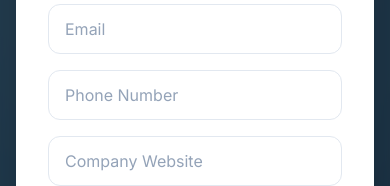
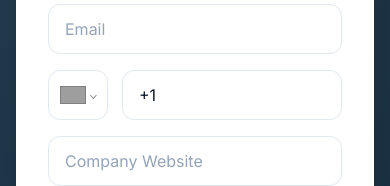
Before and after one commit to jonny-main/autoralabs_Landingpage, a Next.js app: page / in a window 390 px wide. Both pictures are taken after a click on the button "Claim Your Operational Audit". Shown: the part 6839-7025 px from the top of the page. Built offline with nearby package versions, Linux system fonts and the light colour scheme; grey boxes are pictures that could not be loaded.

Commit message:
phone number input compatible with multiple countries

```diff
--- a/components/CTAForm.tsx
+++ b/components/CTAForm.tsx
@@ -2,17 +2,19 @@
 
 import { useState } from 'react'
 import { ArrowRight, Clock, Shield, Zap, X, CheckCircle } from 'lucide-react'
+import PhoneInput from 'react-phone-number-input'
+import 'react-phone-number-input/style.css'
 
 export default function CTAForm() {
   const [isModalOpen, setIsModalOpen] = useState(false)
   const [isSubmitted, setIsSubmitted] = useState(false)
   const [isSubmitting, setIsSubmitting] = useState(false)
+  const [phone, setPhone] = useState<string>('')
   const [formData, setFormData] = useState({
     first_name: '',
     last_name: '',
     company_website: '',
     email: '',
-    phone: '',
   })
 
   const handleChange = (e: React.ChangeEvent<HTMLInputElement>) => {
@@ -31,6 +33,7 @@ export default function CTAForm() {
         body: new URLSearchParams({
           'form-name': 'audit-request',
           ...formData,
+          phone: phone || '',
         }).toString(),
       })
 
@@ -41,8 +44,8 @@ export default function CTAForm() {
           last_name: '',
           company_website: '',
           email: '',
-          phone: '',
         })
+        setPhone('')
       }
     } catch (error) {
       console.error('Form submission error:', error)
@@ -193,14 +196,12 @@ export default function CTAForm() {
                     required
                     className="w-full px-4 py-3 border border-slate-200 rounded-xl text-slate-900 placeholder:text-slate-400 focus:outline-none focus:ring-2 focus:ring-primary-500 focus:border-transparent"
                   />
-                  <input
-                    type="tel"
-                    name="phone"
-                    value={formData.phone}
-                    onChange={handleChange}
-                    placeholder="Phone Number"
-                    required
-                    className="w-full px-4 py-3 border border-slate-200 rounded-xl text-slate-900 placeholder:text-slate-400 focus:outline-none focus:ring-2 focus:ring-primary-500 focus:border-transparent"
+                  <PhoneInput
+                    international
+                    defaultCountry="US"
+                    value={phone}
+                    onChange={(value) => setPhone(value || '')}
+                    className="phone-input-container"
                   />
                   <input
                     type="url"
@@ -226,6 +227,36 @@ export default function CTAForm() {
           </div>
         </div>
       )}
+
+      <style jsx global>{`
+        .phone-input-container {
+          display: flex;
+          gap: 0.5rem;
+        }
+        .phone-input-container .PhoneInputCountry {
+          padding: 0.75rem;
+          border: 1px solid #e2e8f0;
+          border-radius: 0.75rem;
+          background: white;
+        }
+        .phone-input-container .PhoneInputInput {
+          flex: 1;
+          padding: 0.75rem 1rem;
+          border: 1px solid #e2e8f0;
+          border-radius: 0.75rem;
+          font-size: 1rem;
+          color: #0f172a;
+        }
+        .phone-input-container .PhoneInputInput:focus {
+          outline: none;
+          ring: 2px;
+          ring-color: #3b82f6;
+          border-color: transparent;
+        }
+        .phone-input-container .PhoneInputInput::placeholder {
+          color: #94a3b8;
+        }
+      `}</style>
     </>
   )
 }
--- a/components/Footer.tsx
+++ b/components/Footer.tsx
@@ -21,7 +21,7 @@ export default function Footer() {
               <img
                 src="/logo.png"
                 alt="AutoraLabs"
-                className="h-16 w-auto brightness-0 invert"
+                className="h-10 w-auto"
               />
             </a>
           </div>
```
Also changed, not shown: package.json (+5 -4 lines), 2 other files (tests, documents, lock files or other folders).
